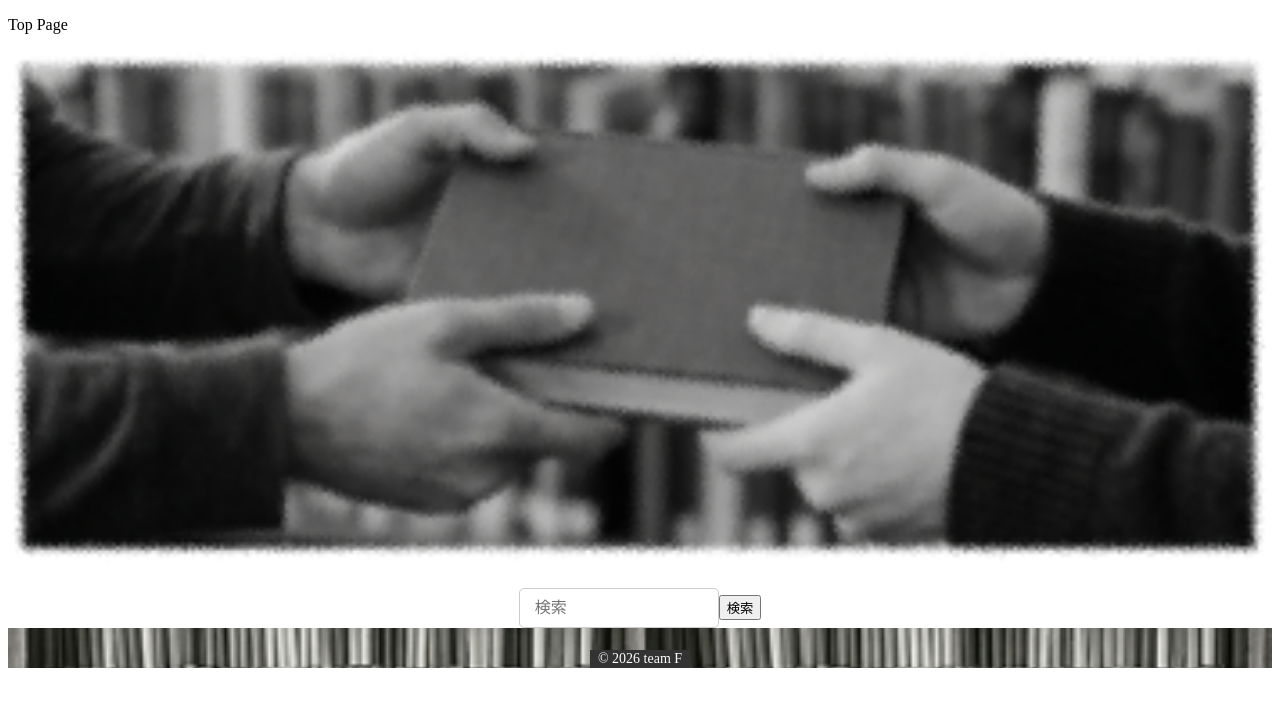
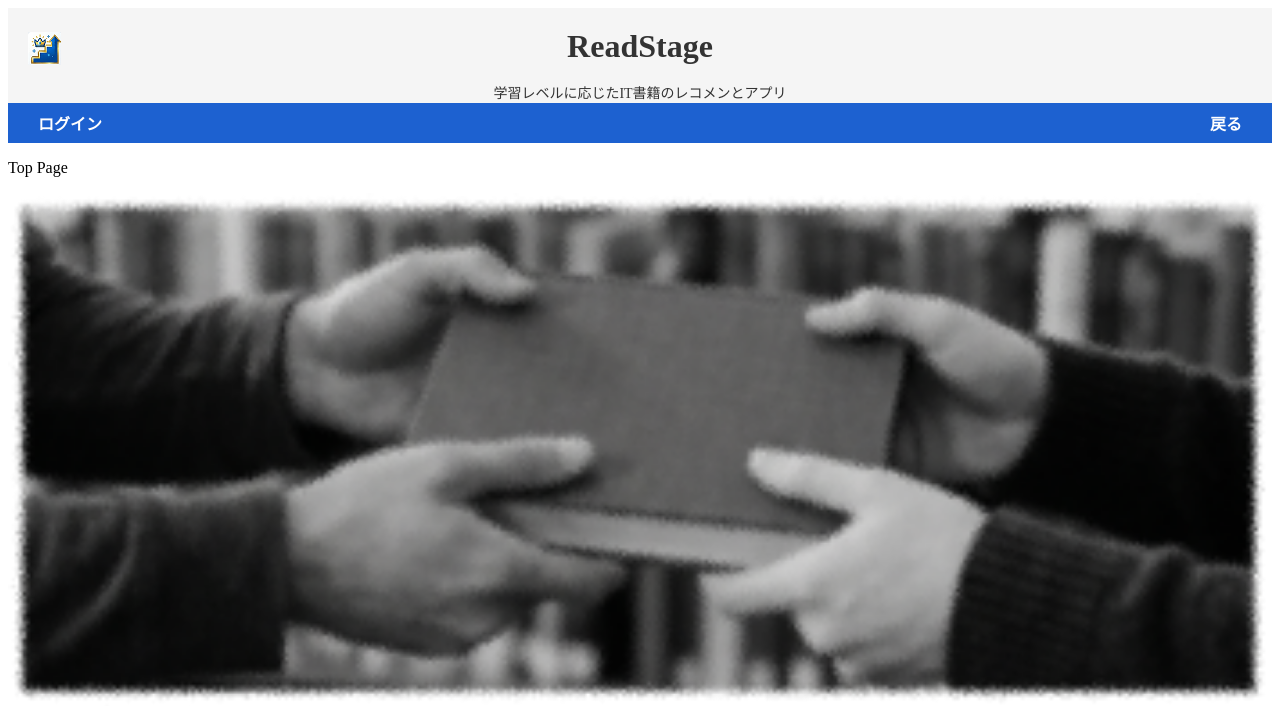
Before and after one commit to Spring-Hackathon-2026-F-team/ReadStage, a Flask app: page /books in a window 1280 px wide. Shown: the top 706 px of the page. Before the commit the page ends 668 px from the top, so only its background shows below. Run offline with Flask 2, Linux system fonts and the light colour scheme; some libraries are stand-ins or nearby versions.

Commit message:
ヘッダー部の仮実装(2)

```diff
--- a/ReadStage/static/css/base.css
+++ b/ReadStage/static/css/base.css
@@ -1,3 +1,88 @@
+/* ------ヘッダー------ */
+#header {
+    position: relative; /* 親要素 */
+    width: 100%;
+    background-color: #f5f5f5;
+}
+
+.header-inner {
+    display: flex;          /* flexboxで子要素を配置 */
+    align-items: center;    /* 上下の中央揃え */
+    padding: 20px 20px;
+    height: 40px;
+}
+
+/* ロゴの大きさを設定 */
+#header-logo img {
+    width: 33px;
+    height: 33px;
+    display: block; /*ブロック 要素 */
+    position: relative;
+}
+
+#title-container {
+    position: absolute;
+    left: 50%;
+    top: 20px;
+    /* 自分の幅の半分を戻して、左右中央にする */
+    transform: translateX(-50%);
+    text-align: center;     /* 上下の中央揃え */
+    width: 100%;    /* 画面中央を基準にする */
+}
+
+#main-title {
+    margin: 0;
+    font-size: 32px;
+    color: #333;
+    white-space: nowrap;    /* 折り返ししない */
+}
+
+#header-subtitle {
+    position: absolute;
+    left: 50%;
+    top: 60px;
+    transform: translateX(-50%);
+    font-size: 14px;
+    color: #333;
+    text-align: center;
+    white-space: nowrap;    /* 折り返ししない */
+    width: 100%;
+}
+
+/* 青色のナビゲーションバー */
+.nav-var {
+    background-color: #1d61d0;
+    padding: 8px 0;
+    margin-top: 15px;   /* サブタイトルとの間隔 */
+}
+
+.nav-inner {
+    padding: 0 30px;
+    display: flex;
+    justify-content: space-between; /* 左右に配置 */
+    align-items: center;
+}
+
+.nav-button {
+    color: white;
+    text-decoration: none;
+    font-weight: bold;
+    font-size: 16px;
+    transition: opacity 0.5s;
+}
+
+.nav-button: hover {
+    opacity: 0.7;
+}
+
+
+
+
+
+
+
+
+
 /* search-cotainer を中央に配置 */
 .search-container {
     display: flex; /* Flexboxを使って子要素を配置 */
--- a/ReadStage/templates/common/header.html
+++ b/ReadStage/templates/common/header.html
@@ -1,4 +1,25 @@
-<header>
+<header id="header">
   <div class="header-inner">
+    <!-- ロゴを左側に配置 -->
+    <div id="header-logo">
+      <img src="{{ url_for('static', filename='image/img_title_logo.png') }}" alt="header-logo" class="header-logo">
+    </div>
+    <!-- タイトルを左右中央に配置 -->
+    <div id="title-container">
+      <h1 id="main-title">ReadStage</h1>
+    </div>
   </div>
+
+  <!-- タイトルの下にサブタイトルを配置 -->
+  <p id="header-subtitle">学習レベルに応じたIT書籍のレコメンとアプリ</p>
+
+  <!-- 青帯のナビゲーションバー -->
+  <nav class="nav-var">
+    <div class="nav-inner">
+      {# <a href="{{ url_for('login') }}" class="nav-button">ログイン</a> #}
+      <a href="#" class="nav-button">ログイン</a>
+      {# <a href="{{ url_for('back')  }}" class="nav-button">戻る</a> #}
+      <a href="#" class="nav-button">戻る</a>
+    </div>
+  </nav>
 </header>
```
Also changed, not shown: ReadStage/static/image/img_title_logo.png (added).
